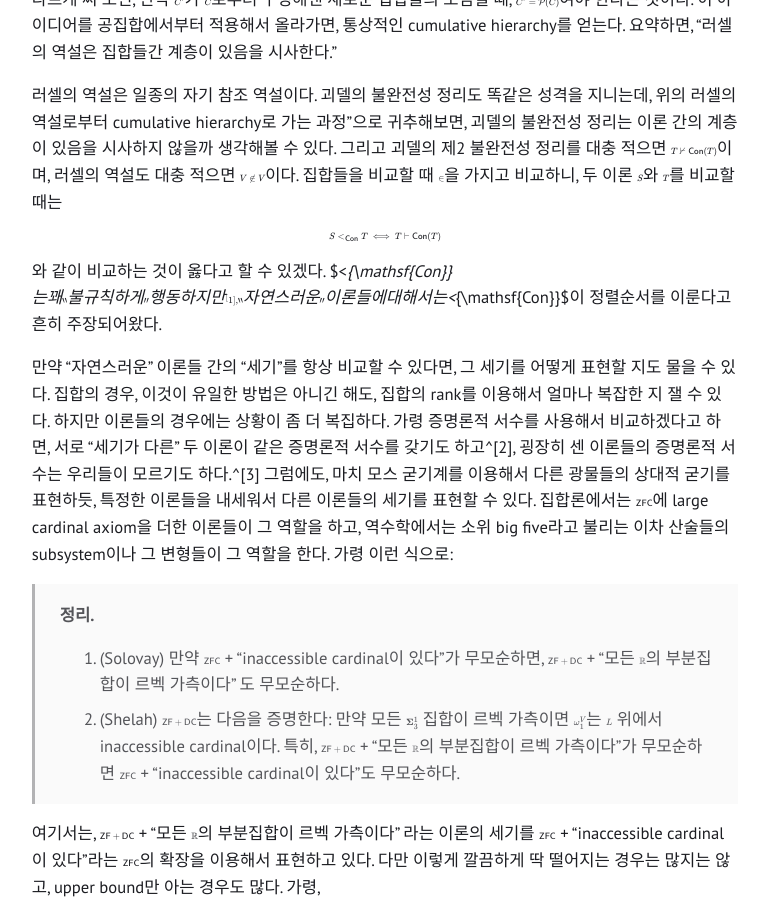
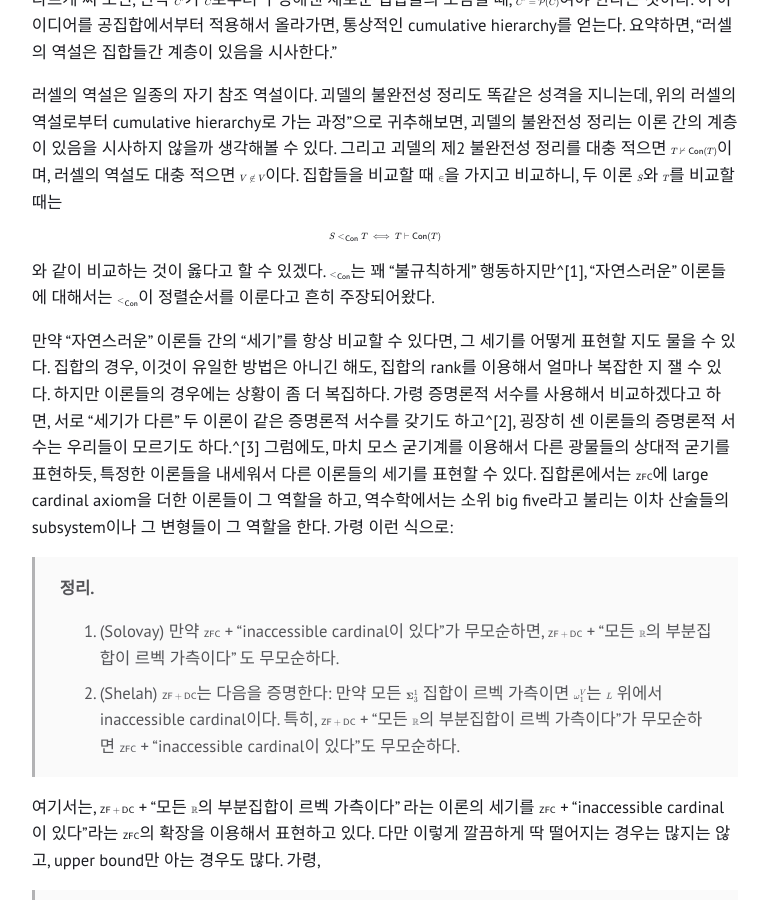
Before and after one commit to hanuljeon95/hanuljeon95.github.io, a Jekyll site: the page built from _posts/2025-10-11-Is-set-theory-better-foundational-theory.markdown, in a window 1280 px wide and 900 px high, scrolled down 1045 px. Shown: the whole window, without its empty margins (255-1022 px from the left). Built offline with Jekyll 4.4.1, drawn with Linux system fonts in a browser that asks for light colours; comment, search, counter and statistics services are not loaded.

```diff
--- a/_posts/2025-10-11-Is-set-theory-better-foundational-theory.markdown
+++ b/_posts/2025-10-11-Is-set-theory-better-foundational-theory.markdown
@@ -25,12 +25,12 @@ published: true
 \\[ S <\_{\mathsf{Con}} T \iff T\vdash \mathsf{Con}(T) \\]
 
 와 같이 비교하는 것이 옳다고 할 수 있겠다.
-$<_{\mathsf{Con}}$는 꽤 "불규칙하게" 행동하지만^[1], "자연스러운" 이론들에 대해서는 $<_{\mathsf{Con}}$이 정렬순서를 이룬다고 흔히 주장되어왔다.
+$<\_{\mathsf{Con}}$는 꽤 "불규칙하게" 행동하지만^[1], "자연스러운" 이론들에 대해서는 $<\_{\mathsf{Con}}$이 정렬순서를 이룬다고 흔히 주장되어왔다.
 
 만약 "자연스러운" 이론들 간의 "세기"를 항상 비교할 수 있다면, 그 세기를 어떻게 표현할 지도 물을 수 있다. 집합의 경우, 이것이 유일한 방법은 아니긴 해도, 집합의 rank를 이용해서 얼마나 복잡한 지 잴 수 있다. 하지만 이론들의 경우에는 상황이 좀 더 복집하다. 가령 증명론적 서수를 사용해서 비교하겠다고 하면, 서로 "세기가 다른" 두 이론이 같은 증명론적 서수를 갖기도 하고^[2], 굉장히 센 이론들의 증명론적 서수는 우리들이 모르기도 하다.^[3] 그럼에도, 마치 모스 굳기계를 이용해서 다른 광물들의 상대적 굳기를 표현하듯, 특정한 이론들을 내세워서 다른 이론들의 세기를 표현할 수 있다. 집합론에서는 $\mathsf{ZFC}$에 large cardinal axiom을 더한 이론들이 그 역할을 하고, 역수학에서는 소위 big five라고 불리는 이차 산술들의 subsystem이나 그 변형들이 그 역할을 한다. 가령 이런 식으로:
 > **정리.**
 > 1. (Solovay) 만약 $\mathsf{ZFC}$ + "inaccessible cardinal이 있다"가 무모순하면, $\mathsf{ZF+DC}$ + "모든 $\mathbb{R}$의 부분집합이 르벡 가측이다" 도 무모순하다.
-> 2. (Shelah) $\mathsf{ZF+DC}$는 다음을 증명한다: 만약 모든 $\mathbf{\Sigma}^1_3$ 집합이 르벡 가측이면 $\omega_1^V$는 $L$ 위에서 inaccessible cardinal이다. 특히, $\mathsf{ZF+DC}$ + "모든 $\mathbb{R}$의 부분집합이 르벡 가측이다"가 무모순하면 $\mathsf{ZFC}$ + "inaccessible cardinal이 있다"도 무모순하다.
+> 2. (Shelah) $\mathsf{ZF+DC}$는 다음을 증명한다: 만약 모든 $\mathbf{\Sigma}^1\_3$ 집합이 르벡 가측이면 $\omega\_1^V$는 $L$ 위에서 inaccessible cardinal이다. 특히, $\mathsf{ZF+DC}$ + "모든 $\mathbb{R}$의 부분집합이 르벡 가측이다"가 무모순하면 $\mathsf{ZFC}$ + "inaccessible cardinal이 있다"도 무모순하다.
 
 여기서는, $\mathsf{ZF+DC}$ + "모든 $\mathbb{R}$의 부분집합이 르벡 가측이다" 라는 이론의 세기를 $\mathsf{ZFC}$ + "inaccessible cardinal이 있다"라는 $\mathsf{ZFC}$의 확장을 이용해서 표현하고 있다. 다만 이렇게 깔끔하게 딱 떨어지는 경우는 많지는 않고, upper bound만 아는 경우도 많다. 가령,
 
```
